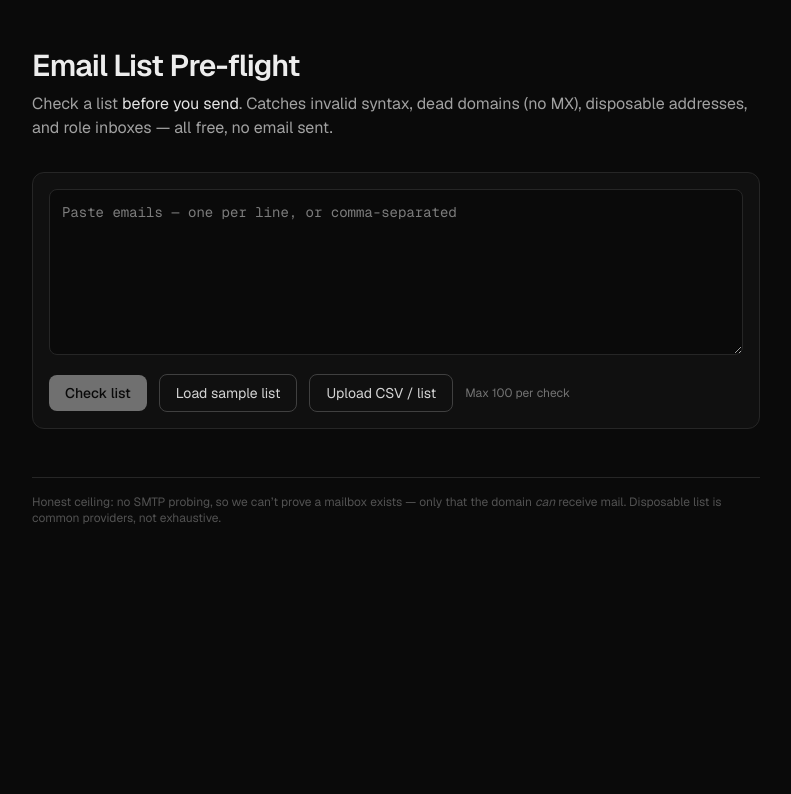
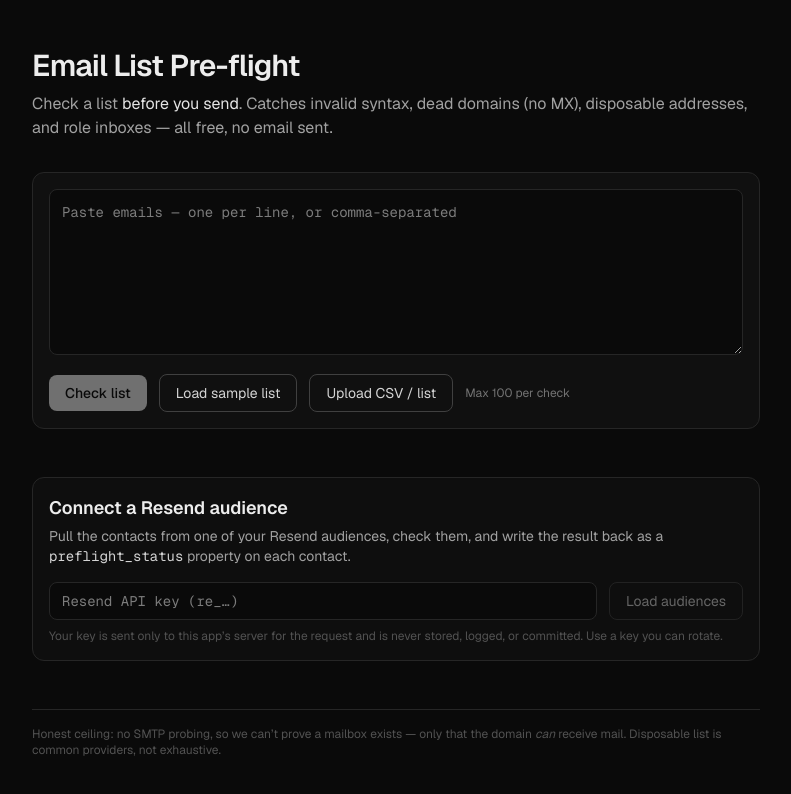
Before and after one commit to ManasBorole/resend-preflight, a Next.js app: page / in a window 1280 px wide. Shown: the top 794 px of the page, without its empty margins (244-1035 px from the left). Built offline with nearby package versions, Linux system fonts and the light colour scheme.

Commit message:
feat: Resend audience panel — pull contacts, check, and tag results back

```diff
--- /dev/null
+++ b/app/components/ResendPanel.tsx
@@ -0,0 +1,201 @@
+"use client";
+
+import { useState } from "react";
+import type { Result, Summary } from "@/lib/score";
+import type { Audience } from "@/lib/resend";
+import { SummaryTiles, ResultList } from "@/app/components/Results";
+
+type ContactResult = Result & { contactId: string };
+
+async function postJson(url: string, body: unknown) {
+  const res = await fetch(url, {
+    method: "POST",
+    headers: { "Content-Type": "application/json" },
+    body: JSON.stringify(body),
+  });
+  const data = await res.json();
+  if (!res.ok) throw new Error(data.error ?? "Request failed");
+  return data;
+}
+
+export function ResendPanel() {
+  const [apiKey, setApiKey] = useState("");
+  const [audiences, setAudiences] = useState<Audience[]>([]);
+  const [audienceId, setAudienceId] = useState("");
+  const [results, setResults] = useState<ContactResult[] | null>(null);
+  const [summary, setSummary] = useState<Summary | null>(null);
+  const [meta, setMeta] = useState<{ total: number; truncated: boolean } | null>(null);
+  const [unsubscribeInvalid, setUnsubscribeInvalid] = useState(false);
+  const [busy, setBusy] = useState<"" | "audiences" | "check" | "apply">("");
+  const [error, setError] = useState<string | null>(null);
+  const [applied, setApplied] = useState<string | null>(null);
+
+  async function loadAudiences() {
+    setBusy("audiences");
+    setError(null);
+    setApplied(null);
+    try {
+      const data = await postJson("/api/resend/audiences", { apiKey });
+      setAudiences(data.audiences);
+      setAudienceId(data.audiences[0]?.id ?? "");
+      if (data.audiences.length === 0) setError("No audiences found for this API key.");
+    } catch (e) {
+      setError(e instanceof Error ? e.message : "Failed to load audiences");
+    } finally {
+      setBusy("");
+    }
+  }
+
+  async function checkAudience() {
+    setBusy("check");
+    setError(null);
+    setApplied(null);
+    setResults(null);
+    setSummary(null);
+    try {
+      const data = await postJson("/api/resend/contacts", { apiKey, audienceId });
+      setResults(data.results);
+      setSummary(data.summary);
+      setMeta({ total: data.total_contacts, truncated: data.truncated });
+    } catch (e) {
+      setError(e instanceof Error ? e.message : "Failed to check audience");
+    } finally {
+      setBusy("");
+    }
+  }
+
+  async function apply() {
+    if (!results) return;
+    const flagged = results.filter((r) => r.risk !== "safe").length;
+    const ok = window.confirm(
+      `Write a "preflight_status" property to ${results.length} contacts ` +
+        `(${flagged} flagged risky/invalid)` +
+        (unsubscribeInvalid ? ", and unsubscribe the invalid ones" : "") +
+        `? This modifies your Resend audience.`,
+    );
+    if (!ok) return;
+    setBusy("apply");
+    setError(null);
+    try {
+      const data = await postJson("/api/resend/apply", {
+        apiKey,
+        audienceId,
+        unsubscribeInvalid,
+        updates: results.map((r) => ({ contactId: r.contactId, risk: r.risk })),
+      });
+      setApplied(
+        `Tagged ${data.applied} contacts` +
+          (data.failed ? `, ${data.failed} failed` : "") +
+          (data.unsubscribed_invalids ? " · invalid contacts unsubscribed" : "") +
+          ".",
+      );
+    } catch (e) {
+      setError(e instanceof Error ? e.message : "Failed to apply");
+    } finally {
+      setBusy("");
+    }
+  }
+
+  return (
+    <section className="mt-12 rounded-xl border border-neutral-800 bg-neutral-900/30 p-4">
+      <h2 className="text-lg font-semibold">Connect a Resend audience</h2>
+      <p className="mt-1 text-sm text-neutral-400">
+        Pull the contacts from one of your Resend audiences, check them, and write the result back
+        as a <code className="text-neutral-300">preflight_status</code> property on each contact.
+      </p>
+
+      <div className="mt-4 flex flex-wrap items-center gap-3">
+        <input
+          type="password"
+          value={apiKey}
+          onChange={(e) => setApiKey(e.target.value)}
+          placeholder="Resend API key (re_…)"
+          className="min-w-[240px] flex-1 rounded-lg border border-neutral-800 bg-neutral-950 px-3 py-2 font-mono text-sm outline-none focus:border-neutral-600"
+        />
+        <button
+          onClick={loadAudiences}
+          disabled={busy !== "" || apiKey.trim().length === 0}
+          className="rounded-lg border border-neutral-700 px-4 py-2 text-sm text-neutral-200 transition hover:border-neutral-500 disabled:opacity-40"
+        >
+          {busy === "audiences" ? "Loading…" : "Load audiences"}
+        </button>
+      </div>
+      <p className="mt-2 text-xs text-neutral-600">
+        Your key is sent only to this app’s server for the request and is never stored, logged, or
+        committed. Use a key you can rotate.
+      </p>
+
+      {audiences.length > 0 && (
+        <div className="mt-4 flex flex-wrap items-center gap-3">
+          <select
+            value={audienceId}
+            onChange={(e) => setAudienceId(e.target.value)}
+            className="rounded-lg border border-neutral-800 bg-neutral-950 px-3 py-2 text-sm outline-none focus:border-neutral-600"
+          >
+            {audiences.map((a) => (
+              <option key={a.id} value={a.id}>
+                {a.name}
+              </option>
+            ))}
+          </select>
+          <button
+            onClick={checkAudience}
+            disabled={busy !== "" || audienceId === ""}
+            className="rounded-lg bg-white px-4 py-2 text-sm font-medium text-black transition hover:bg-neutral-200 disabled:opacity-40"
+          >
+            {busy === "check" ? "Checking…" : "Check audience"}
+          </button>
+        </div>
+      )}
+
+      {error && (
+        <p className="mt-4 rounded-lg border border-rose-500/30 bg-rose-500/10 px-4 py-3 text-sm text-rose-400">
+          {error}
+        </p>
+      )}
+
+      {summary && (
+        <div className="mt-6">
+          <SummaryTiles summary={summary} />
+          {meta && (
+            <p className="mt-2 text-xs text-neutral-500">
+              Checked {results?.length ?? 0} of {meta.total} contacts
+              {meta.truncated ? " (truncated to first 100)" : ""}.
+            </p>
+          )}
+        </div>
+      )}
+
+      {results && results.length > 0 && (
+        <>
+          <div className="mt-4">
+            <ResultList results={results} />
+          </div>
+          <div className="mt-4 flex flex-wrap items-center gap-3">
+            <label className="flex items-center gap-2 text-sm text-neutral-300">
+              <input
+                type="checkbox"
+                checked={unsubscribeInvalid}
+                onChange={(e) => setUnsubscribeInvalid(e.target.checked)}
+              />
+              Also unsubscribe invalid contacts
+            </label>
+            <button
+              onClick={apply}
+              disabled={busy !== ""}
+              className="rounded-lg border border-amber-500/40 px-4 py-2 text-sm text-amber-400 transition hover:border-amber-500 disabled:opacity-40"
+            >
+              {busy === "apply" ? "Applying…" : "Apply results to Resend"}
+            </button>
+          </div>
+        </>
+      )}
+
+      {applied && (
+        <p className="mt-4 rounded-lg border border-emerald-500/30 bg-emerald-500/10 px-4 py-3 text-sm text-emerald-400">
+          {applied}
+        </p>
+      )}
+    </section>
+  );
+}
--- a/app/page.tsx
+++ b/app/page.tsx
@@ -1,7 +1,9 @@
 "use client";
 
-import { useState, type ChangeEvent, type ReactNode } from "react";
+import { useState, type ChangeEvent } from "react";
 import type { Result, Summary } from "@/lib/score";
+import { SummaryTiles, ResultList } from "@/app/components/Results";
+import { ResendPanel } from "@/app/components/ResendPanel";
 
 const SAMPLE = `jane.doe@gmail.com
 support@stripe.com
@@ -13,12 +15,6 @@ hello@resend.com
 not-an-email
 throwaway@10minutemail.com
 john@outlook.com`;
-
-const RISK_STYLE: Record<Result["risk"], string> = {
-  safe: "bg-emerald-500/10 text-emerald-400 border-emerald-500/30",
-  risky: "bg-amber-500/10 text-amber-400 border-amber-500/30",
-  invalid: "bg-rose-500/10 text-rose-400 border-rose-500/30",
-};
 
 export default function Home() {
   const [text, setText] = useState("");
@@ -129,14 +125,7 @@ export default function Home() {
         </p>
       )}
 
-      {summary && (
-        <div className="mt-6 grid grid-cols-4 gap-3">
-          <Stat label="Total" value={summary.total} tone="text-neutral-200" />
-          <Stat label="Safe" value={summary.safe} tone="text-emerald-400" />
-          <Stat label="Risky" value={summary.risky} tone="text-amber-400" />
-          <Stat label="Invalid" value={summary.invalid} tone="text-rose-400" />
-        </div>
-      )}
+      {summary && <div className="mt-6"><SummaryTiles summary={summary} /></div>}
 
       {duplicates > 0 && (
         <p className="mt-3 text-xs text-neutral-500">
@@ -167,30 +156,9 @@ export default function Home() {
         </div>
       )}
 
-      {results && (
-        <ul className="mt-4 space-y-2">
-          {results.map((r) => (
-            <li
-              key={r.email}
-              className="flex items-center justify-between gap-4 rounded-lg border border-neutral-800 bg-neutral-900/50 px-4 py-3"
-            >
-              <div className="min-w-0">
-                <div className="flex flex-wrap items-center gap-2">
-                  <p className="truncate font-mono text-sm">{r.email}</p>
-                  {r.provider && <Tag>{r.provider}</Tag>}
-                  {r.domain_type && <Tag>{r.domain_type === "free" ? "free email" : "business"}</Tag>}
-                </div>
-                <p className="mt-0.5 text-xs text-neutral-500">{r.reasons.join(" · ")}</p>
-              </div>
-              <span
-                className={`shrink-0 rounded-md border px-2.5 py-1 text-xs font-medium uppercase tracking-wide ${RISK_STYLE[r.risk]}`}
-              >
-                {r.risk}
-              </span>
-            </li>
-          ))}
-        </ul>
-      )}
+      {results && <div className="mt-4"><ResultList results={results} /></div>}
+
+      <ResendPanel />
 
       <footer className="mt-12 border-t border-neutral-800 pt-4 text-xs text-neutral-600">
         Honest ceiling: no SMTP probing, so we can’t prove a mailbox exists — only that the domain{" "}
@@ -199,20 +167,3 @@ export default function Home() {
     </main>
   );
 }
-
-function Tag({ children }: { children: ReactNode }) {
-  return (
-    <span className="shrink-0 rounded border border-neutral-700 px-1.5 py-0.5 text-[10px] uppercase tracking-wide text-neutral-400">
-      {children}
-    </span>
-  );
-}
-
-function Stat({ label, value, tone }: { label: string; value: number; tone: string }) {
-  return (
-    <div className="rounded-lg border border-neutral-800 bg-neutral-900/50 p-3 text-center">
-      <div className={`text-2xl font-semibold ${tone}`}>{value}</div>
-      <div className="text-xs text-neutral-500">{label}</div>
-    </div>
-  );
-}
```
